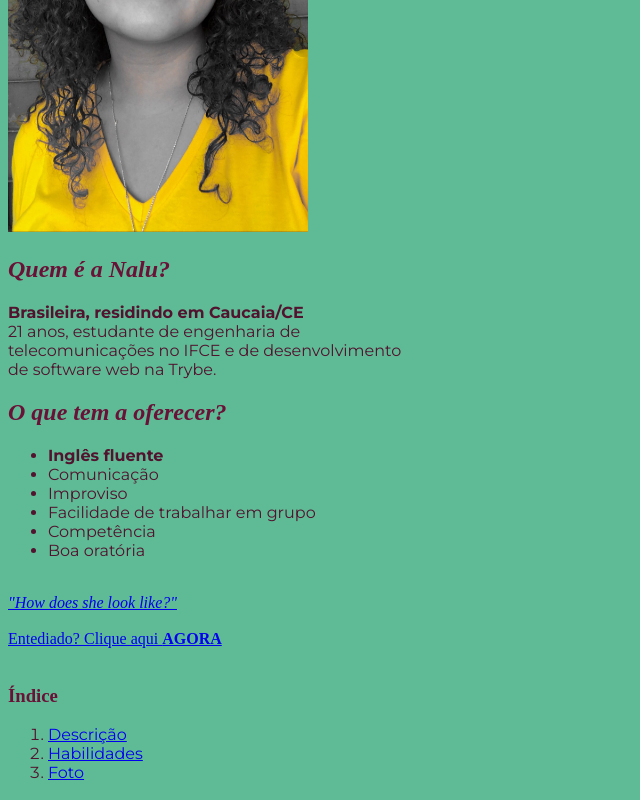
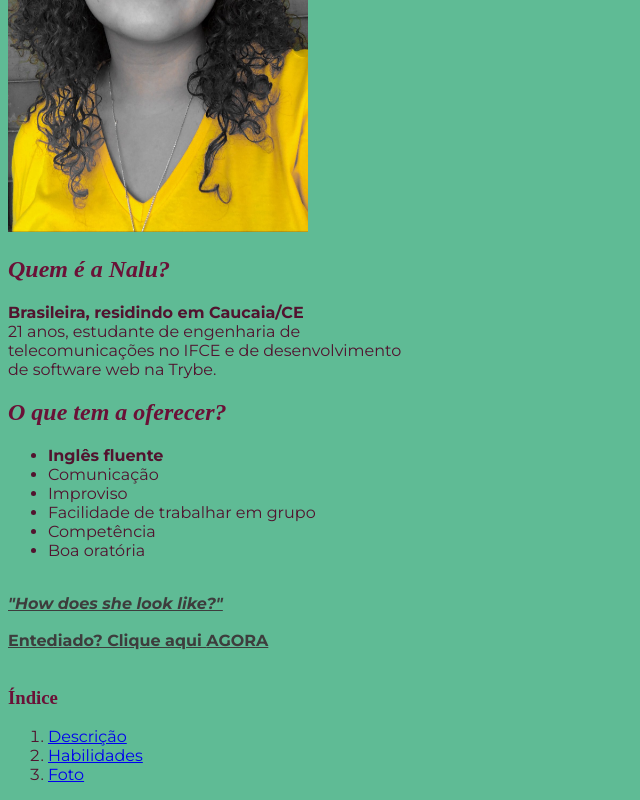
Before and after one commit to nalumelo/portfolio, a plain HTML site: page index.html in a window 1280 px wide. Shown: the part 381-1181 px from the top of the page, without its empty margins (0-640 px from the left). Drawn offline with Linux system fonts and the light colour scheme.

Commit message:
muda links extras

```diff
--- a/index.html
+++ b/index.html
@@ -29,6 +29,11 @@
         ul, ol{
             font-family: Montserrat;
             color: #52132f;
+        }
+        #extra_links {
+            font-family: Montserrat;
+            font-weight: bold;
+            color: #3D3D3D;
         }
     </style>
 </head>
```
